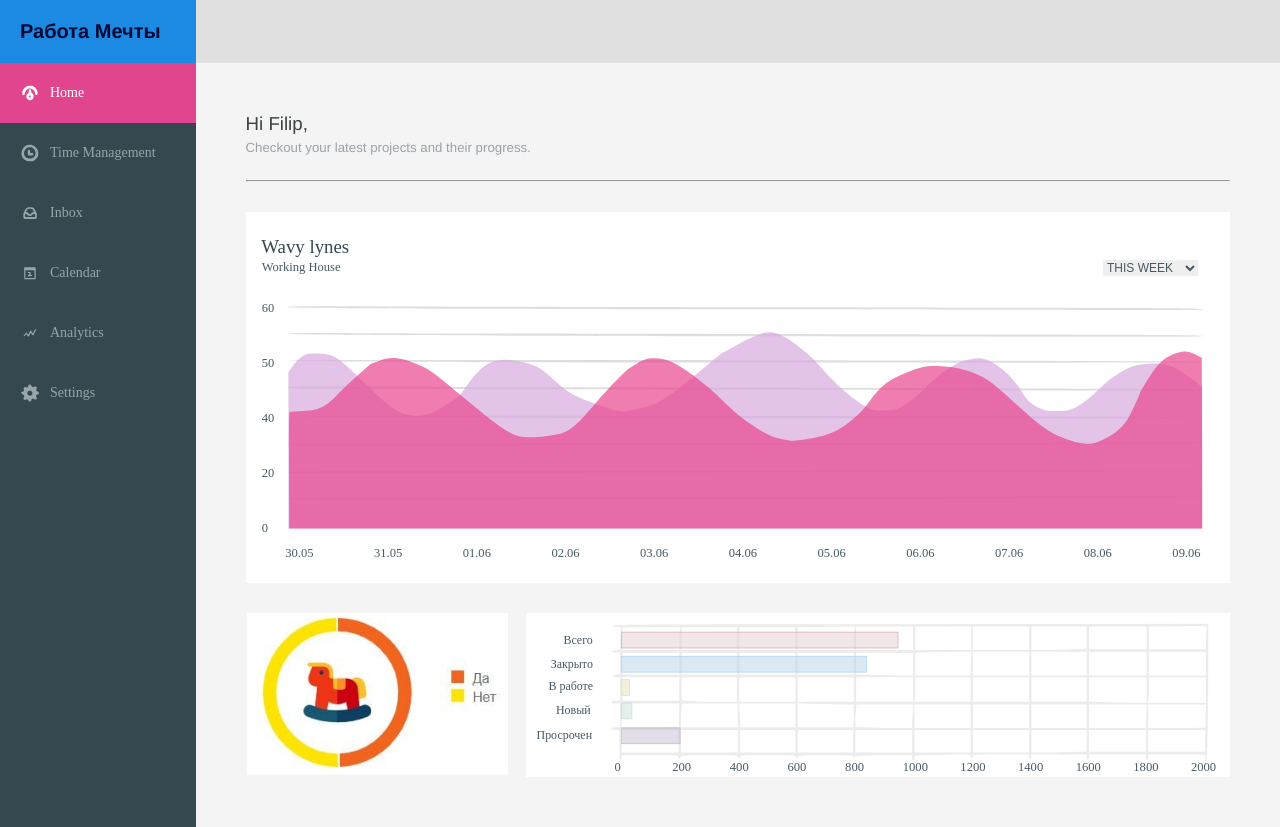
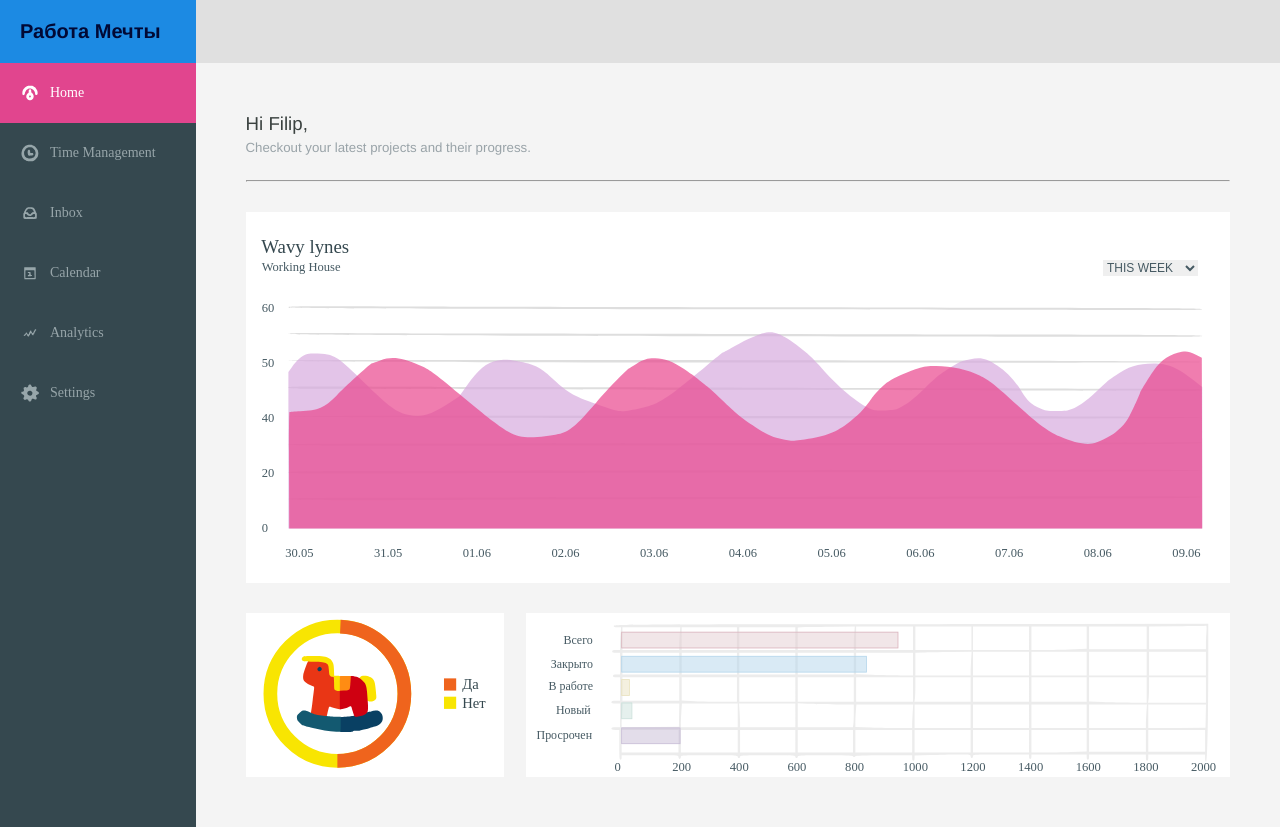
Before and after one commit to IsaacKlark/test4, a plain HTML site: page index.html in a window 1280 px wide. Drawn offline with Linux system fonts and the light colour scheme.

Commit message:
solution

```diff
--- a/index.html
+++ b/index.html
@@ -401,9 +401,11 @@ l59 62 266 0 265 0 31 36 32 35 -3 434 -3 434 -29 30 -30 31 -745 -1 c-410 0
         </div>
       </div>
       <div class="chart-zone__bottom">
+
         <img class="chart-zone__histogramm" src="images/table.svg" alt="histogramm">
       </div>
-      <img src="images/horse.png" alt="yes or no" class="chart-zone__mobile-horse">
+      <img src="images/horse.svg" alt="yes or no" class="chart-zone__mobile-horse">
+
 
     </div>
   </article>
--- a/styles/style.css
+++ b/styles/style.css
@@ -149,7 +149,7 @@
 }
 .chart-zone__bottom {
   margin-top: 30px;
-  background-image: url("../images/horse.png");
+  background-image: url("../images/horse.svg");
   background-repeat: no-repeat;
   background-position: left;
   padding-left: 28.5%;
```
Also changed, not shown: images/horse.svg (added).
